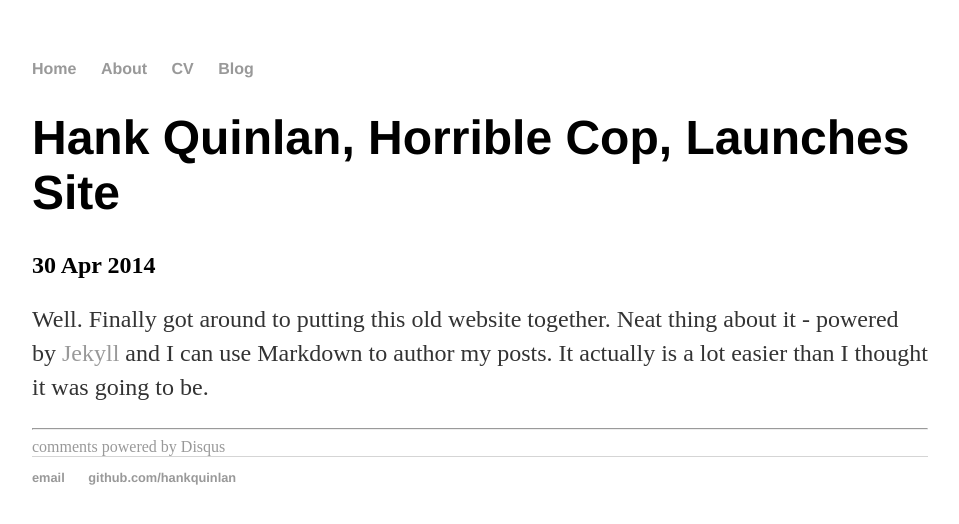
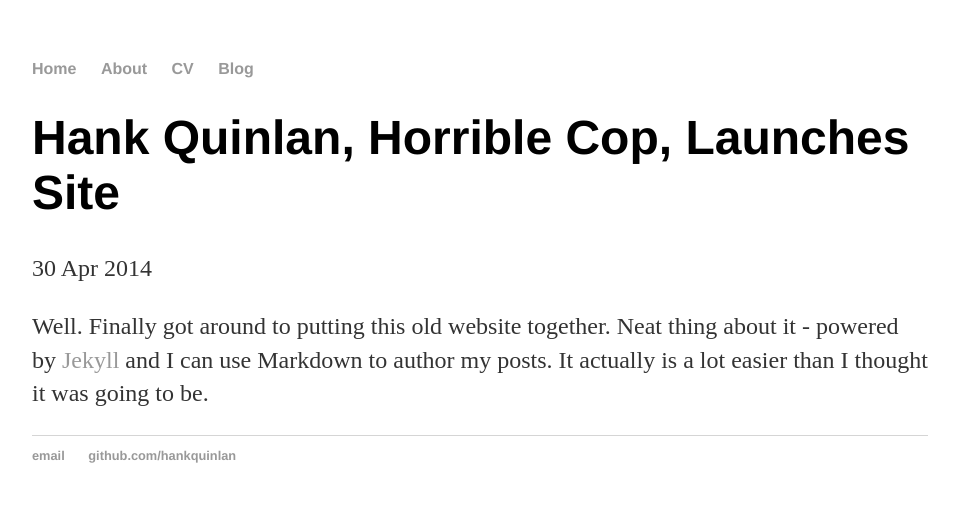
Before and after one commit to elizagrames/elizagrames.github.io, a Jekyll site: the page built from _posts/2014-04-30-test.md, in a window 1280 px wide. Shown: the top 524 px of the page, without its empty margins (160-1119 px from the left). Built offline with Jekyll 4.4.1, drawn with Linux system fonts in a browser that asks for light colours; comment, search, counter and statistics services are not loaded.

Commit message:
Update post.html

```diff
--- a/_layouts/post.html
+++ b/_layouts/post.html
@@ -1,30 +1,10 @@
 ---
 layout: default
-notes: active
 ---
 
+<h1>{{ page.title }}</h1>
+<p class="meta">{{ page.date | date_to_string }}</p>
 
-<div class="notes">
-		<div class="note single">
-			<h1 class="title">{{ page.title }}</h1>
-
-			<h2 class="date"><info datetime="{{ page.date }}">
-				{{ page.date | date_to_string }} {% if page.author %} by {{ page.author }} {% endif %}
-			</info></h2>
-			<!-- Post content -->
-			<div class="notebody">
-				{{ content }}
-			</div>
-			<!-- Post info -->
-			<div class="noteinfo">
-			<!-- include some categories and tags maybe? -->
-			</div>
-
-			<hr>
-
-			<!-- Post comments -->
-			<div class="notecomments">
-				{% include disqus.html %}
-			</div>
-		</div><!-- / .note .single -->
-</div><!-- /.notes -->
+<div class="post">
+  {{ content }}
+</div>
```
